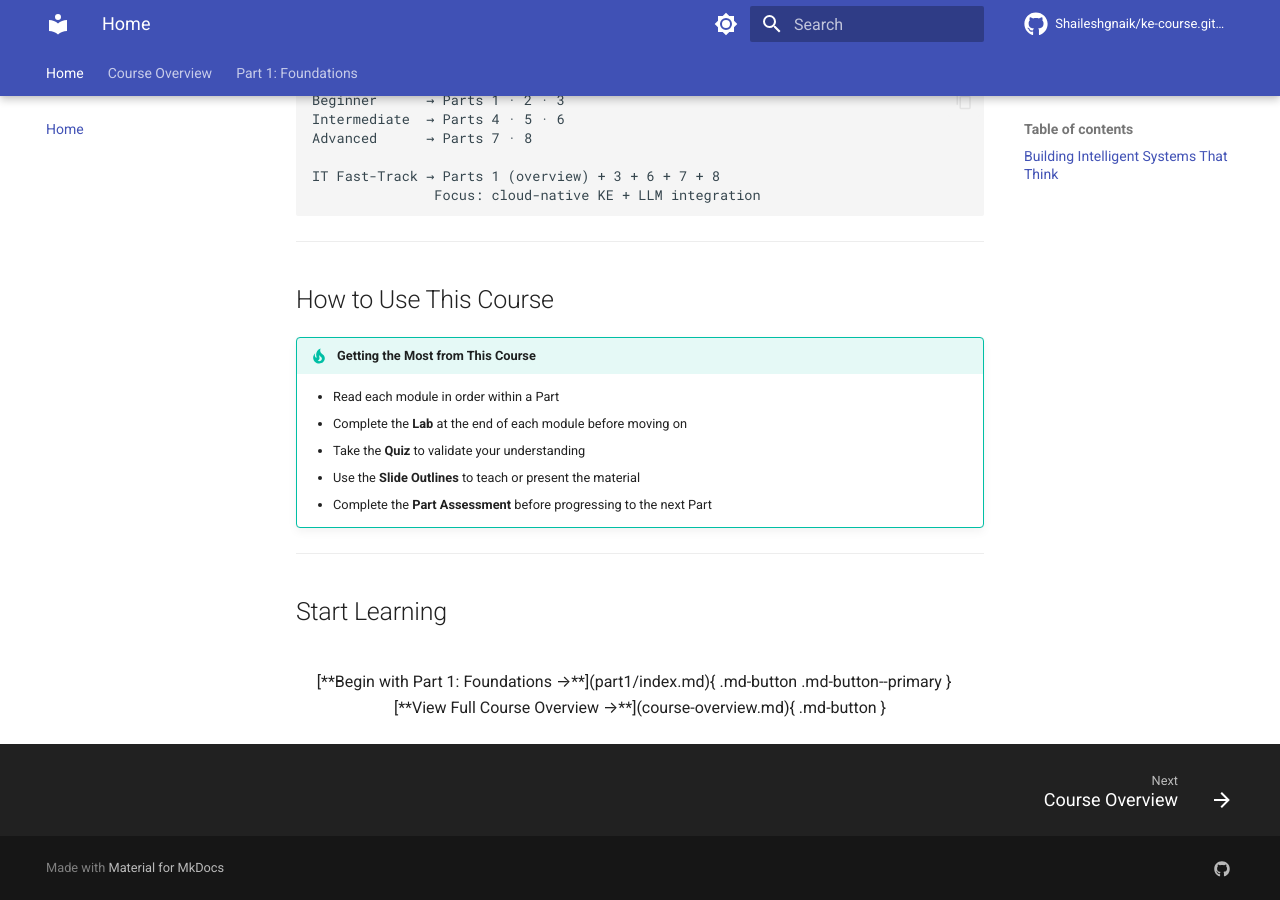
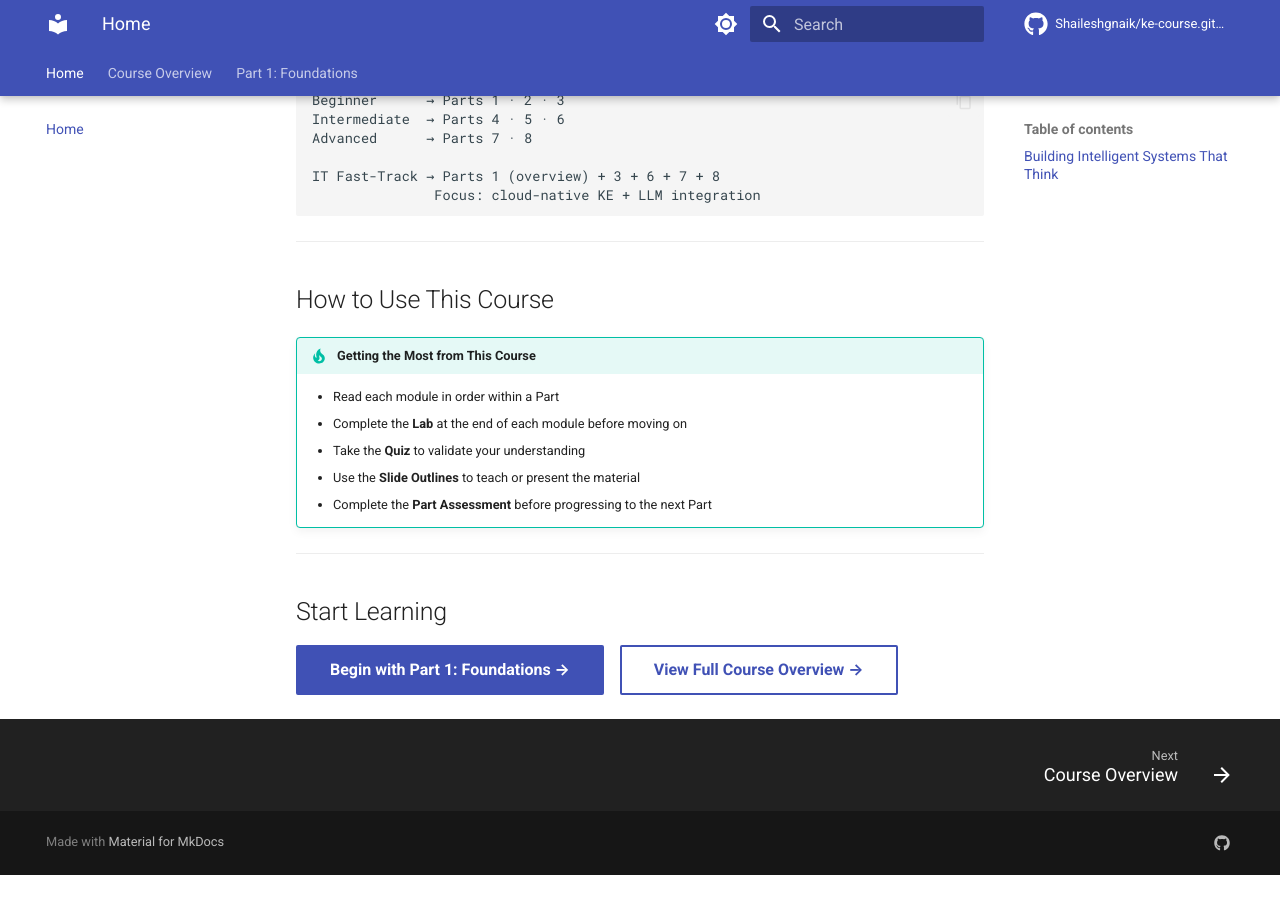
Before and after one commit to Shaileshgnaik/ke-course.github.io, an MkDocs documentation site: the page built from docs/index.md, in a window 1280 px wide and 900 px high, scrolled down 2666 px. Built offline with MkDocs 1.6.1 and Material for MkDocs 9.7.7, drawn with Linux system fonts in a browser that asks for light colours; comment, search, counter and statistics services are not loaded; after the commit the page ends 3541 px from its top, so only the background shows below that.

Commit message:
Fix button rendering on home page

```diff
--- a/docs/index.md
+++ b/docs/index.md
@@ -110,10 +110,6 @@ IT Fast-Track → Parts 1 (overview) + 3 + 6 + 7 + 8
 
 ## Start Learning
 
-<div style="text-align:center; margin-top: 2rem;">
-
 [**Begin with Part 1: Foundations →**](part1/index.md){ .md-button .md-button--primary }
 &nbsp;&nbsp;
 [**View Full Course Overview →**](course-overview.md){ .md-button }
-
-</div>
```
